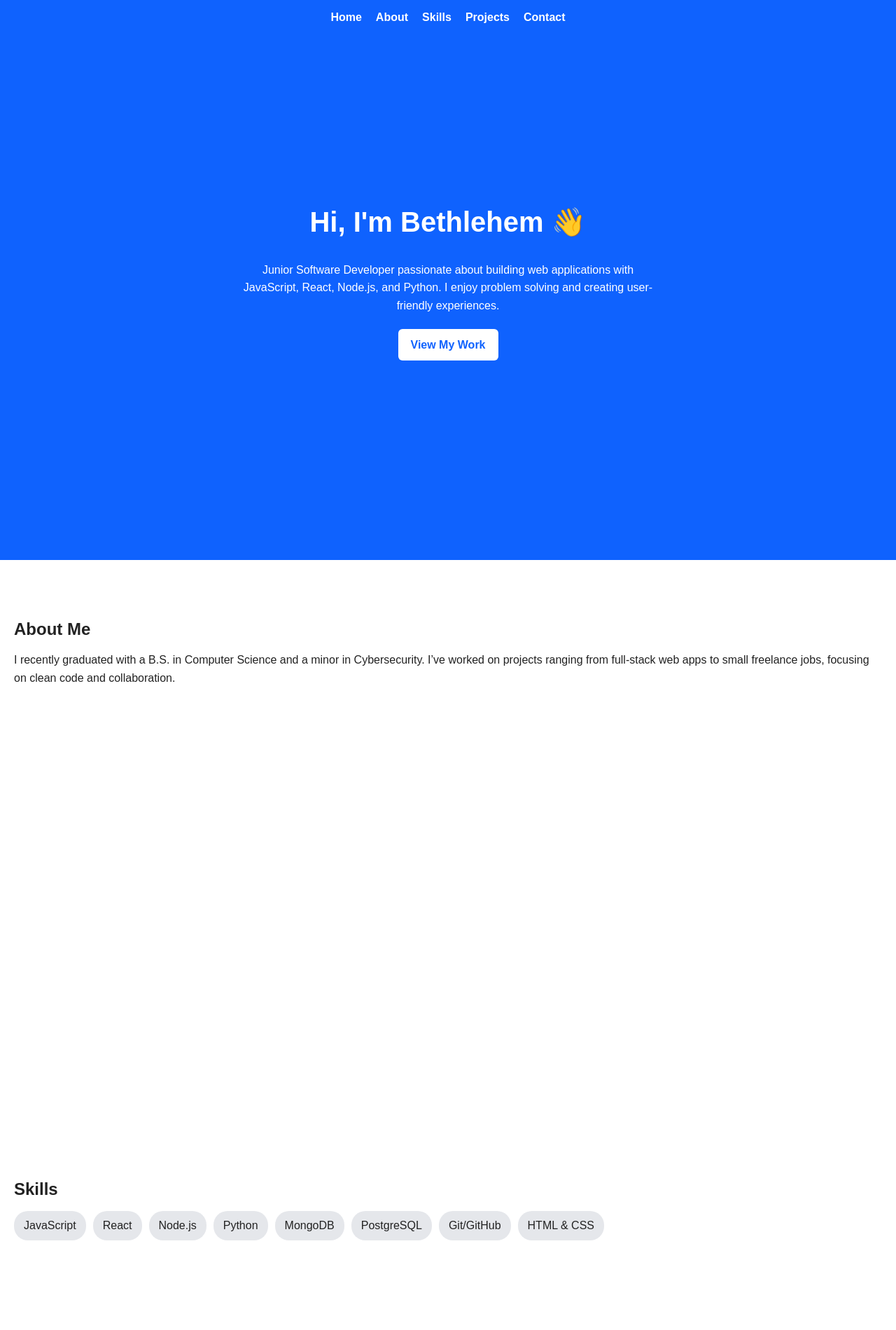
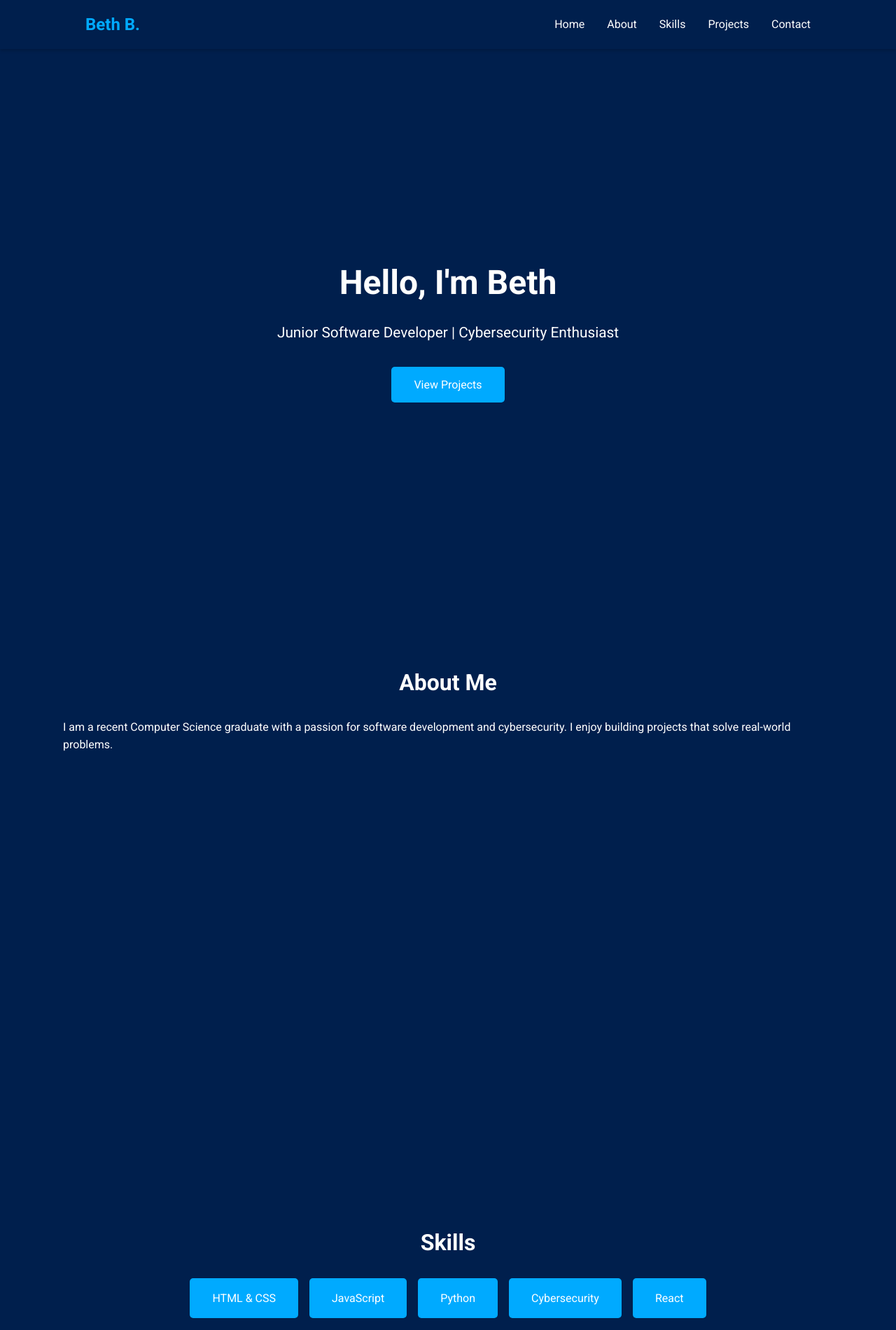
Before and after one commit to beth-alt/POR, a plain HTML site: page index.html in a window 1280 px wide. Shown: the top 1900 px of the page at 70% size. Drawn offline with Linux system fonts and the light colour scheme.

Commit message:
Update index.html

```diff
--- a/index.html
+++ b/index.html
@@ -1,114 +1,257 @@
 <!DOCTYPE html>
 <html lang="en">
 <head>
-  <meta charset="UTF-8" />
-  <meta name="viewport" content="width=device-width, initial-scale=1.0" />
-  <title>Bethlehem B. | Junior Software Developer</title>
+  <meta charset="UTF-8">
+  <meta name="viewport" content="width=device-width, initial-scale=1.0">
+  <title>Beth's Portfolio</title>
+  <link href="https://fonts.googleapis.com/css2?family=Roboto:wght@400;700&display=swap" rel="stylesheet">
   <style>
-    /* Reset & base */
-    * {margin:0; padding:0; box-sizing:border-box;}
-    body {font-family:Arial, sans-serif; line-height:1.6; color:#222; background:#f9fafb;}
-    a {color:inherit; text-decoration:none;}
-    h1,h2,h3 {margin-bottom:12px;}
-    section {padding:80px 20px; min-height:100vh;}
+    /* General Reset */
+    * {
+      margin: 0;
+      padding: 0;
+      box-sizing: border-box;
+      font-family: 'Roboto', sans-serif;
+    }
 
-    /* Navbar */
-    nav {position:fixed; top:0; left:0; width:100%; background:#0f62fe; color:white; display:flex; justify-content:center; gap:20px; padding:12px; z-index:1000;}
-    nav a {color:white; font-weight:600;}
-    nav a:hover {text-decoration:underline;}
+    body {
+      line-height: 1.6;
+      color: #fff;
+      background-color: #001f4d; /* Navy blue background */
+    }
+
+    /* Header / Navigation */
+    header {
+      background-color: #001f4d; /* navy */
+      box-shadow: 0 2px 5px rgba(0,0,0,0.2);
+      position: sticky;
+      top: 0;
+      z-index: 1000;
+    }
+
+    nav {
+      max-width: 1100px;
+      margin: 0 auto;
+      padding: 1rem 2rem;
+      display: flex;
+      justify-content: space-between;
+      align-items: center;
+    }
+
+    .nav-links {
+      list-style: none;
+      display: flex;
+      gap: 2rem;
+    }
+
+    .nav-links li a {
+      text-decoration: none;
+      color: #ffffff;
+      font-weight: 500;
+    }
+
+    .nav-links li a:hover {
+      color: #00aaff;
+    }
+
+    .logo {
+      font-weight: 700;
+      font-size: 1.5rem;
+      color: #00aaff;
+    }
 
     /* Sections */
-    #home {display:flex; flex-direction:column; align-items:center; justify-content:center; text-align:center; background:#0f62fe; color:white;}
-    #home h1 {font-size:2.5rem;}
-    #home p {margin-top:12px; max-width:600px;}
-    .btn {margin-top:20px; display:inline-block; background:white; color:#0f62fe; padding:10px 18px; border-radius:6px; font-weight:600;}
-    .btn:hover {background:#f1f5f9;}
+    .section {
+      padding: 80px 20px;
+      min-height: 100vh;
+    }
 
-    #about, #skills, #projects, #contact {background:white;}
-    #skills ul {display:flex; flex-wrap:wrap; gap:10px; list-style:none;}
-    #skills li {background:#e5e7eb; padding:8px 14px; border-radius:20px;}
-    .project {background:#f3f4f6; padding:16px; border-radius:8px; margin-bottom:20px;}
-    .project h3 {margin-bottom:6px;}
+    .home-section {
+      background: #001f4d; /* navy */
+      color: #ffffff;
+      display: flex;
+      align-items: center;
+      justify-content: center;
+      text-align: center;
+    }
+
+    .home-section h1 {
+      font-size: 3rem;
+      margin-bottom: 1rem;
+    }
+
+    .home-section p {
+      font-size: 1.3rem;
+      margin-bottom: 2rem;
+    }
+
+    .btn {
+      display: inline-block;
+      padding: 0.8rem 2rem;
+      background: #00aaff;
+      color: #fff;
+      border-radius: 5px;
+      text-decoration: none;
+      font-weight: 500;
+      transition: background 0.3s;
+    }
+
+    .btn:hover {
+      background: #0077cc;
+    }
+
+    /* About / Skills / Projects / Contact */
+    .container {
+      max-width: 1100px;
+      margin: 0 auto;
+    }
+
+    h2 {
+      font-size: 2rem;
+      margin-bottom: 1.5rem;
+      text-align: center;
+      color: #ffffff;
+    }
+
+    /* Skills */
+    .skills-grid {
+      display: flex;
+      flex-wrap: wrap;
+      justify-content: center;
+      gap: 1rem;
+    }
+
+    .skill {
+      background: #00aaff;
+      color: white;
+      padding: 1rem 2rem;
+      border-radius: 5px;
+      font-weight: 500;
+    }
+
+    /* Projects */
+    .projects-grid {
+      display: grid;
+      grid-template-columns: repeat(auto-fit, minmax(250px, 1fr));
+      gap: 2rem;
+    }
+
+    .project {
+      background: #003366; /* dark navy for contrast */
+      padding: 1.5rem;
+      border-radius: 5px;
+      box-shadow: 0 2px 10px rgba(0,0,0,0.3);
+    }
+
+    /* Contact */
+    .contact-section p {
+      text-align: center;
+      margin-bottom: 1rem;
+      color: #ffffff;
+    }
+
+    .contact-section .btn {
+      display: block;
+      margin: 0 auto;
+    }
 
     /* Footer */
-    footer {background:#0f62fe; color:white; text-align:center; padding:20px;}
+    footer {
+      background: #001f4d;
+      color: #fff;
+      text-align: center;
+      padding: 1rem 0;
+    }
 
-    /* Smooth scroll */
-    html {scroll-behavior:smooth;}
+    /* Links in projects */
+    .project h3 {
+      color: #00aaff;
+      margin-bottom: 0.5rem;
+    }
+
+    .project p {
+      color: #ffffff;
+    }
   </style>
 </head>
 <body>
+  <!-- Navigation -->
+  <header>
+    <nav>
+      <div class="logo">Beth B.</div>
+      <ul class="nav-links">
+        <li><a href="#home">Home</a></li>
+        <li><a href="#about">About</a></li>
+        <li><a href="#skills">Skills</a></li>
+        <li><a href="#projects">Projects</a></li>
+        <li><a href="#contact">Contact</a></li>
+      </ul>
+    </nav>
+  </header>
 
-  <!-- Navbar -->
-  <nav>
-    <a href="#home">Home</a>
-    <a href="#about">About</a>
-    <a href="#skills">Skills</a>
-    <a href="#projects">Projects</a>
-    <a href="#contact">Contact</a>
-  </nav>
-
-  <!-- Home -->
-  <section id="home">
-    <h1>Hi, I'm Bethlehem 👋</h1>
-    <p>Junior Software Developer passionate about building web applications with JavaScript, React, Node.js, and Python. I enjoy problem solving and creating user-friendly experiences.</p>
-    <a class="btn" href="#projects">View My Work</a>
-  </section>
-
-  <!-- About -->
-  <section id="about">
-    <h2>About Me</h2>
-    <p>I recently graduated with a B.S. in Computer Science and a minor in Cybersecurity. I’ve worked on projects ranging from full-stack web apps to small freelance jobs, focusing on clean code and collaboration.</p>
-  </section>
-
-  <!-- Skills -->
-  <section id="skills">
-    <h2>Skills</h2>
-    <ul>
-      <li>JavaScript</li>
-      <li>React</li>
-      <li>Node.js</li>
-      <li>Python</li>
-      <li>MongoDB</li>
-      <li>PostgreSQL</li>
-      <li>Git/GitHub</li>
-      <li>HTML & CSS</li>
-    </ul>
-  </section>
-
-  <!-- Projects -->
-  <section id="projects">
-    <h2>Projects</h2>
-
-    <div class="project">
-      <h3>Event App</h3>
-      <p>A full-stack web application built with React, Express, and MongoDB. I focused on the front-end, creating responsive layouts and integrating accessibility best practices.</p>
-      <a href="#" target="_blank">View Project</a>
-    </div>
-
-    <div class="project">
-      <h3>Church Website</h3>
-      <p>Developed a website for a global congregation using React and Node.js. Built the front-end UI and back-end content management features.</p>
-      <a href="#" target="_blank">View Project</a>
+  <!-- Home Section -->
+  <section id="home" class="section home-section">
+    <div class="content">
+      <h1>Hello, I'm Beth</h1>
+      <p>Junior Software Developer | Cybersecurity Enthusiast</p>
+      <a href="#projects" class="btn">View Projects</a>
     </div>
   </section>
 
-  <!-- Contact -->
-  <section id="contact">
-    <h2>Contact</h2>
-    <p>Email: <a href="mailto:Perfect200699@gmail.com">Perfect200699@gmail.com</a></p>
-    <p>Phone: (301) 615-3520</p>
-    <p>GitHub: <a href="https://github.com/beth-alt" target="_blank">github.com/beth-alt</a></p>
-    <p>Portfolio: <a href="https://beth-alt.github.io/POR/" target="_blank">beth-alt.github.io/POR/</a></p>
+  <!-- About Section -->
+  <section id="about" class="section about-section">
+    <div class="container">
+      <h2>About Me</h2>
+      <p>I am a recent Computer Science graduate with a passion for software development and cybersecurity. I enjoy building projects that solve real-world problems.</p>
+    </div>
   </section>
 
-  <!-- Footer -->
+  <!-- Skills Section -->
+  <section id="skills" class="section skills-section">
+    <div class="container">
+      <h2>Skills</h2>
+      <div class="skills-grid">
+        <div class="skill">HTML & CSS</div>
+        <div class="skill">JavaScript</div>
+        <div class="skill">Python</div>
+        <div class="skill">Cybersecurity</div>
+        <div class="skill">React</div>
+      </div>
+    </div>
+  </section>
+
+  <!-- Projects Section -->
+  <section id="projects" class="section projects-section">
+    <div class="container">
+      <h2>Projects</h2>
+      <div class="projects-grid">
+        <div class="project">
+          <h3>Project 1</h3>
+          <p>Description of project 1.</p>
+        </div>
+        <div class="project">
+          <h3>Project 2</h3>
+          <p>Description of project 2.</p>
+        </div>
+        <div class="project">
+          <h3>Project 3</h3>
+          <p>Description of project 3.</p>
+        </div>
+      </div>
+    </div>
+  </section>
+
+  <!-- Contact Section -->
+  <section id="contact" class="section contact-section">
+    <div class="container">
+      <h2>Contact Me</h2>
+      <p>Email: beth@example.com | Phone: (301) 615-3520</p>
+      <a href="mailto:beth@example.com" class="btn">Email Me</a>
+    </div>
+  </section>
+
   <footer>
-    <small>© <span id="year"></span> Bethlehem B. | Junior Software Developer</small>
+    <p>&copy; 2025 Beth B. All rights reserved.</p>
   </footer>
-
-  <script>
-    document.getElementById("year").textContent = new Date().getFullYear();
-  </script>
 </body>
 </html>
```
